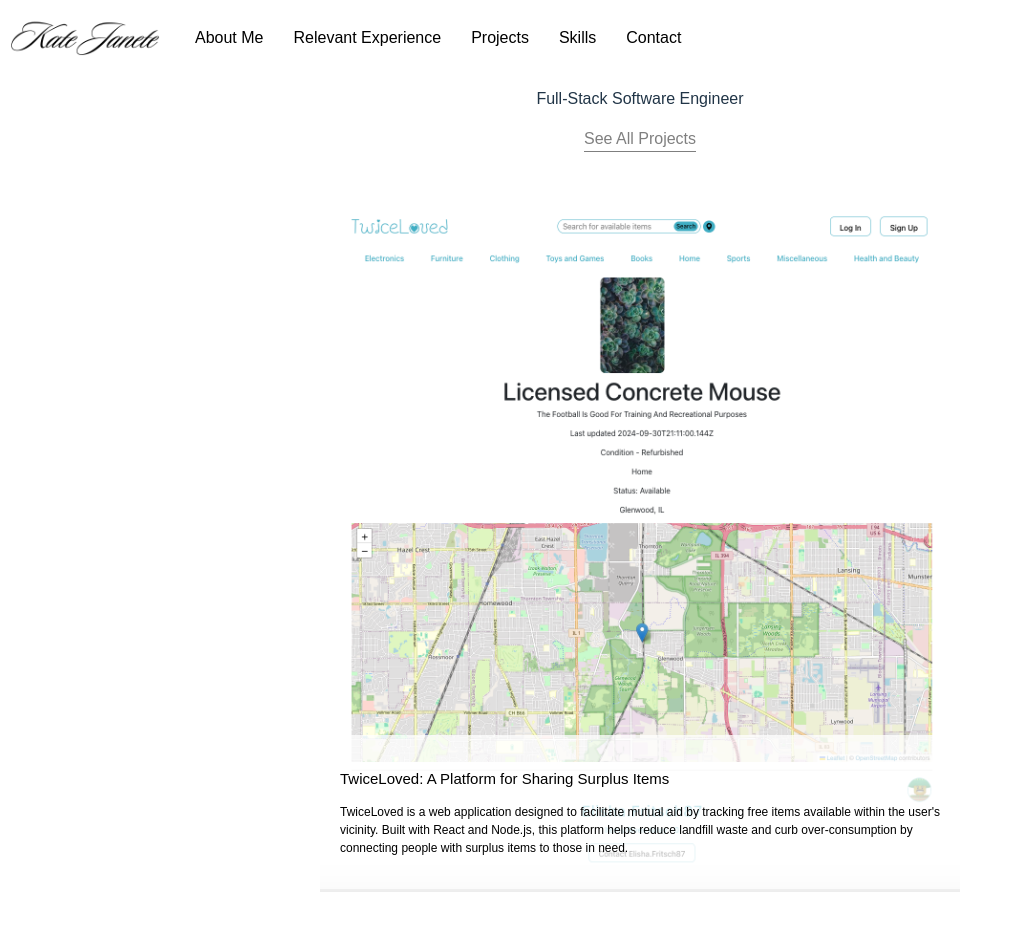
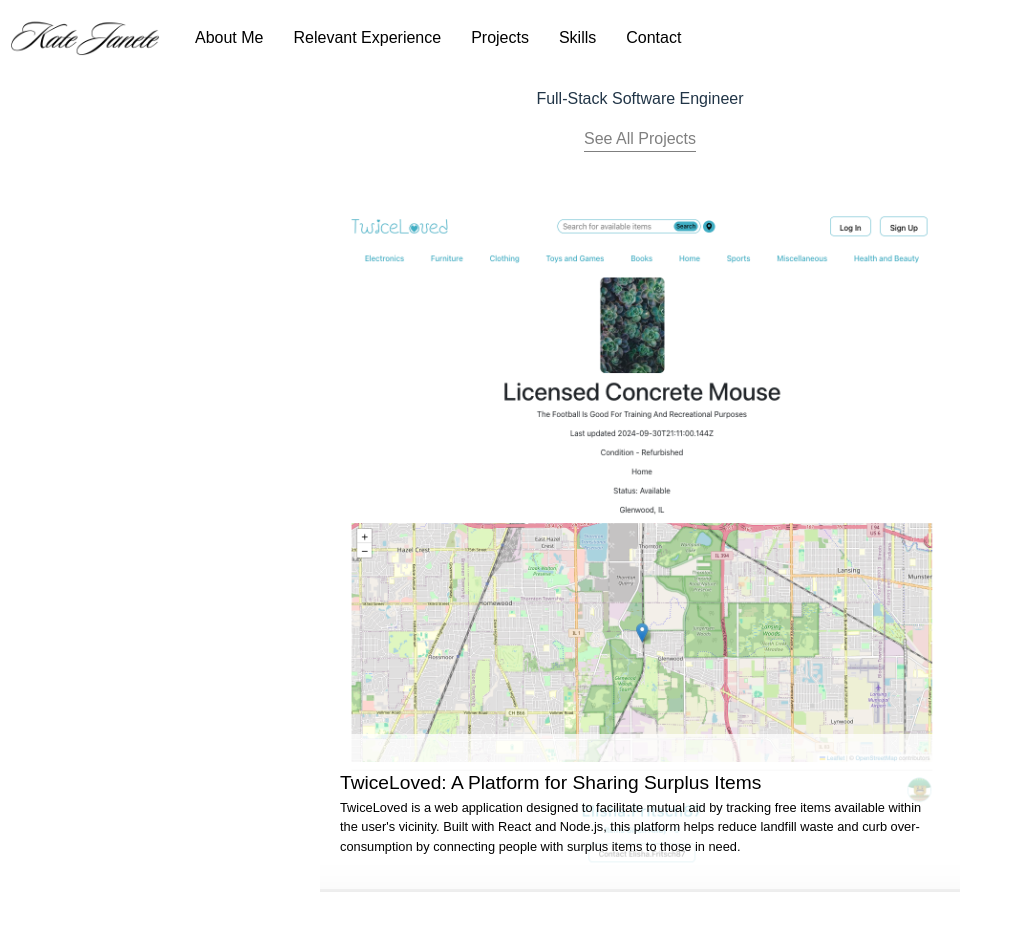
Before and after one commit to katiejnete/katejanete, a React (Vite) app: page / in a window 1280 px wide. Shown: the top 930 px of the page, without its empty margins (0-1012 px from the left). Built offline with nearby package versions, Linux system fonts and the light colour scheme.

Commit message:
adjust card to be mobile responsive

```diff
--- a/src/stylesheets/Card.css
+++ b/src/stylesheets/Card.css
@@ -21,17 +21,30 @@
     text-align: left;
     padding: 20px;
     bottom: 10px;
-    font-size: 12px;
+    font-size: 2.5vw;
     background-color: rgba(255, 255, 255, 0.75);
 }
 
 .card-text h2 {
     font-weight: 500;
-    font-size: 15px;
+    font-size: 3vw;
+    margin-bottom: 0px;
 }
 
-@media (min-width: 1060px) {
+.card-text p {
+    margin-top: 0px;
+}
+
+@media (min-width: 767px) {
     .card {
         width: 50vw;
     }
+
+    .card-text {
+        font-size: 1vw;
+    }
+
+    .card-text h2 {
+        font-size: 1.5vw;
+    }
 }
```
